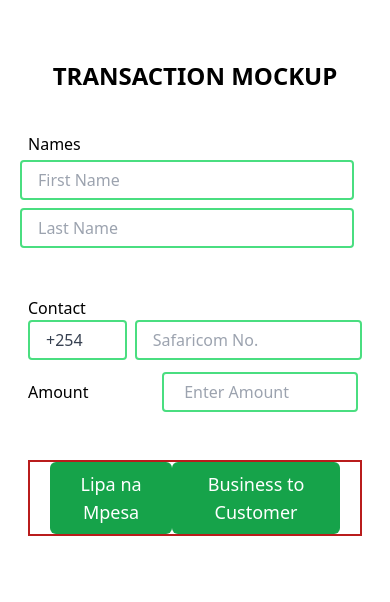
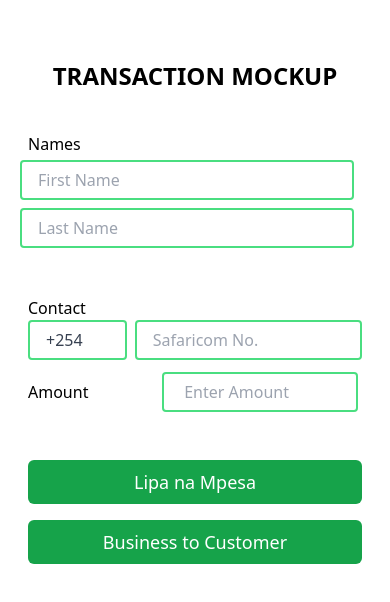
Before and after one commit to FredsTechVerse/Daraja-2.0-Front-End-, a React (Vite) app: page / in a window 390 px wide. Shown: the top 602 px of the page. Built offline with nearby package versions, Linux system fonts and the light colour scheme.

Commit message:
Phone UI polish

```diff
--- a/src/components/Button.jsx
+++ b/src/components/Button.jsx
@@ -4,7 +4,7 @@
 const Button = ({ text, href, onClick }) => {
   return (
     <motion.button
-      className="text-lg px-4 py-2 rounded-md bg-green-600 text-white hover:bg-rose-600"
+      className="text-lg px-4 py-2 w-3/6 phone:w-full my-2 rounded-md bg-green-600 text-white hover:bg-rose-600"
       whileInView={{ scale: [null, 1.2, 1.0] }}
       href={href}
       onClick={onClick}
--- a/src/components/Form.jsx
+++ b/src/components/Form.jsx
@@ -47,34 +47,17 @@
     }
   };
 
-  const B2C = async (e) => {
+   const B2C = async (e) => {
     e.preventDefault();
     let customerInfo = {
       stkPushNo,
       amount,
-      // token,
     };
 
     console.log(customerInfo);
+  };
 
-    try {
-      axios.delete(`/email/${info.name}`).then((response) => {
-        setStatusTracker(true);
-        setResponse(response.data);
-        setResponseTracker(true);
-        setTimeout(() => {
-          setResponseTracker(false);
-        }, 3000);
-      });
-    } catch (error) {
-      setStatusTracker(false);
-      setResponse(error.message);
-      setResponseTracker(true);
-      setTimeout(() => {
-        setResponseTracker(false);
-      }, 3000);
-    }
-  };
+
   return (
     <>
       <form className="m-2 flex-col items-center justify-center mt-10 px-5 py-5">
@@ -157,13 +140,7 @@
           </div>
         </div>
 
-        <div className="flex items-center justify-between my-5 mx-5"></div>
-
-        <div className="flex px-5 justify-around items-center border-2 border-red-700 my-3 w-full">
-          <Button type="button" text="Lipa na Mpesa" onClick={mpesaExpress} />
-          <Button type="button" text="Business to Customer" onClick={B2C} />
-        </div>
-
+         <div>
         {responseTracker ? (
           <p
             className={`${
@@ -175,6 +152,15 @@
         ) : (
           " "
         )}
+        </div>
+
+
+        <div className="flex flex-col justify-center items-center w-full mt-8">
+          <Button type="button" text="Lipa na Mpesa" onClick={mpesaExpress} />
+          <Button type="button" text="Business to Customer" onClick={B2C} />
+        </div>
+
+
       </form>
     </>
   );
```
Also changed, not shown: vite.config.js.timestamp-1660226996101.mjs (added, +10 -0 lines).
